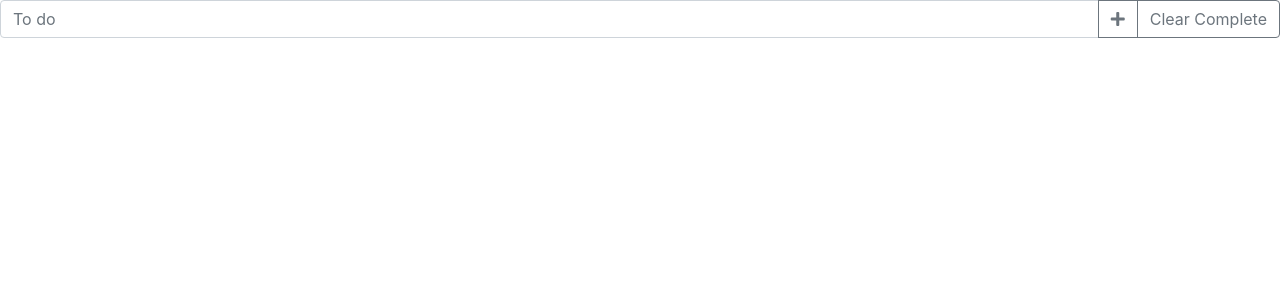
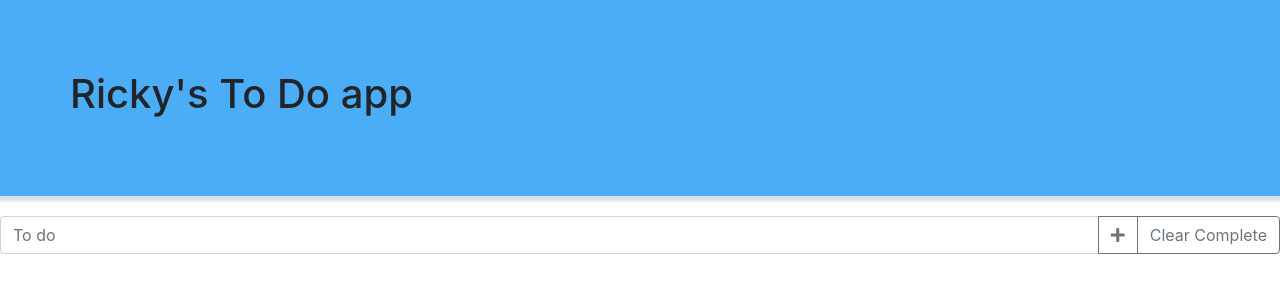
Before and after one commit to ricardobaeza/to-do-list, a plain HTML site: page index.html in a window 1280 px wide. Drawn offline with nearby package versions, Linux system fonts and the light colour scheme.

Commit message:
added some color

```diff
--- a/index.html
+++ b/index.html
@@ -9,6 +9,9 @@
     <link rel="stylesheet" href="https://stackpath.bootstrapcdn.com/bootstrap/4.1.3/css/bootstrap.min.css" integrity="sha384-MCw98/SFnGE8fJT3GXwEOngsV7Zt27NXFoaoApmYm81iuXoPkFOJwJ8ERdknLPMO" crossorigin="anonymous">
 </head>
     <body>
+        <header >
+            <h1>Ricky's To Do app</h1>
+        </header>
         <div id="todo-list">
             <div id="list">
             </div>
--- a/styles.css
+++ b/styles.css
@@ -7,6 +7,14 @@
 input {
     padding: 10px;
     margin: 0;
+}
+
+header {
+    padding: 70px;
+    background-color: #4cadf7;
+    margin-bottom: 20px;
+    box-shadow: 0 0 3px 5px #dadfea;
+
 }
 
 #todo-list {
```
